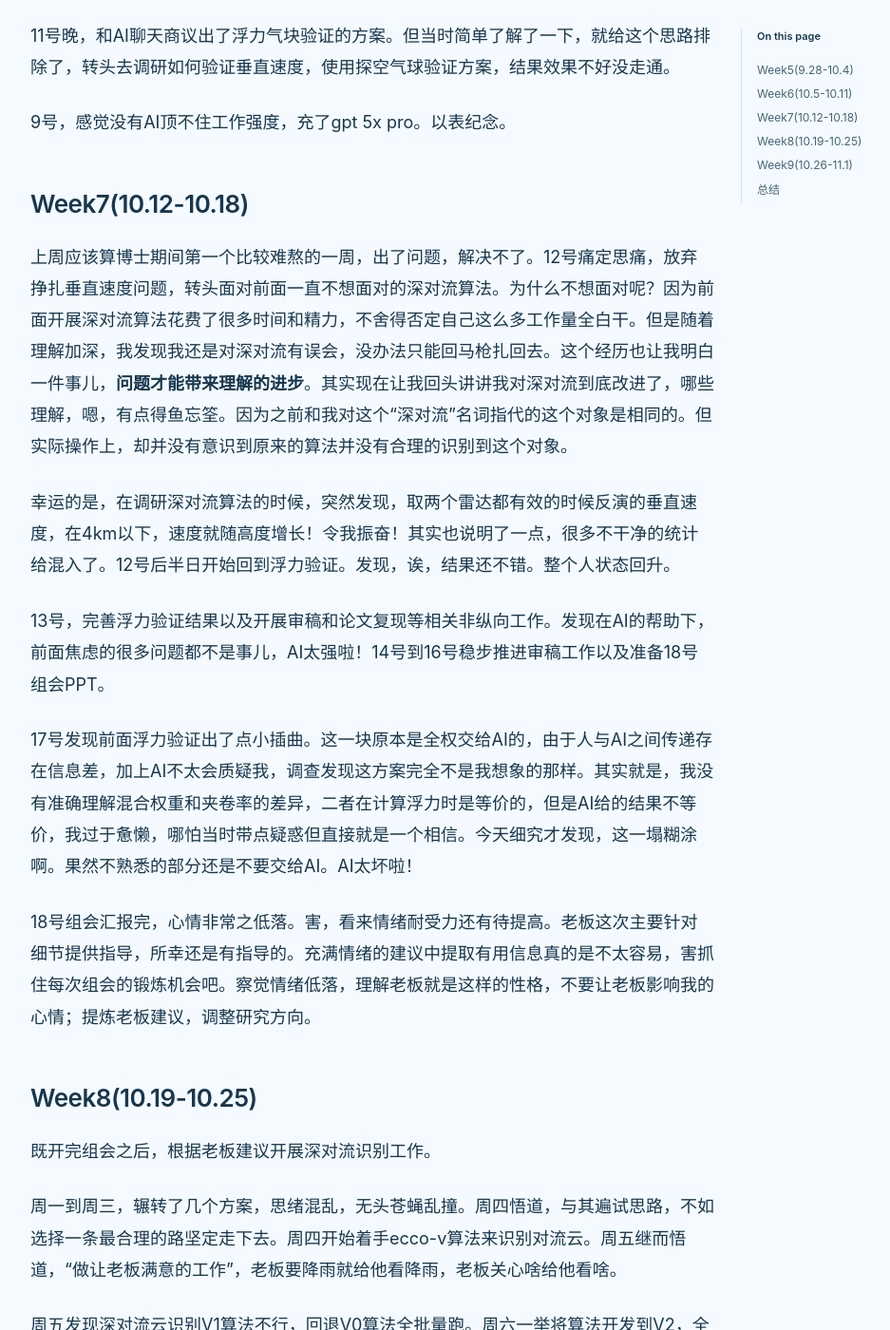
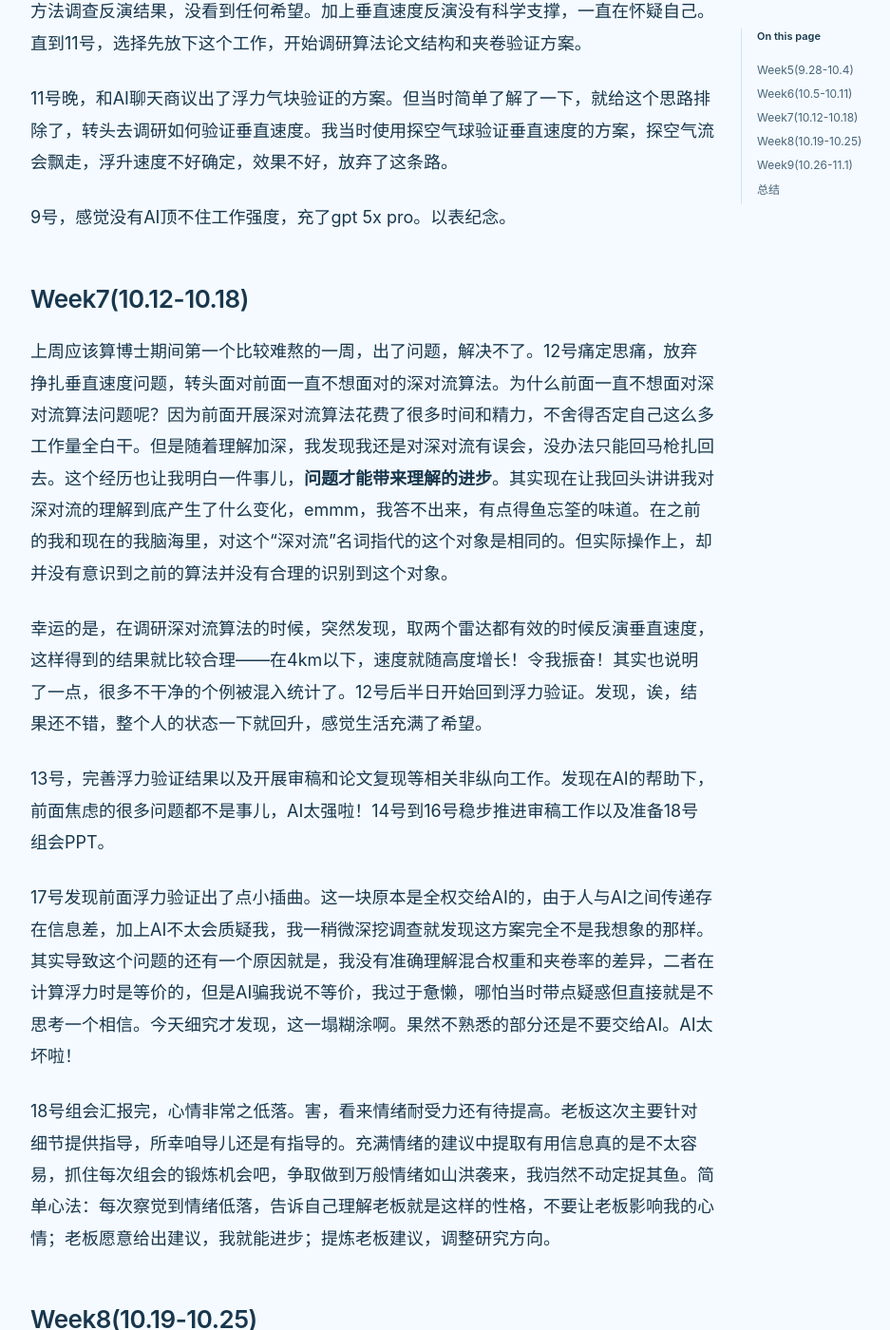
Before and after one commit to Jiangshr-mjl/Jiangshr-mjl.github.io, a Jekyll site: the page built from _posts/2026-10-31-Cloud-Recording2-26年10月回顾.md, in a window 1280 px wide and 1400 px high, scrolled down 1429 px. Shown: the whole window at 95% size, without its empty margins (248-1185 px from the left). Built offline with Jekyll 4.4.1, drawn with Linux system fonts in a browser that asks for light colours; some of the changed text lies outside the part shown.

Commit message:
Update September and October reviews

```diff
--- a/_posts/2026-10-31-Cloud-Recording2-26年10月回顾.md
+++ b/_posts/2026-10-31-Cloud-Recording2-26年10月回顾.md
@@ -8,50 +8,50 @@ date: 2026-10-31
 
 ## Week5(9.28-10.4)
 
-10.2之前一直都在赶工，持续性地赶工，中秋赶工，上课3天依旧赶工，10.1还在赶工。看到同学朋友都打算在国庆回家挺羡慕的。这是佩服自己，想都不想答应了老板10.2号汇报工作。
+10.2之前一直都在赶工，持续性地赶工，中秋赶工，上课3天依旧赶工，10.1还在赶工。看到同学朋友都打算在国庆回家挺羡慕的。真是佩服自己，想都不想答应了老板10.2号汇报工作。
 
-10.2当天汇报被严肃指出问题。老板一针见血指出我是工程师思维。这个问题在本科就被陈老师指出过，“你别急着把自己当成技术民工，我们要当科学家，科学家比只懂技术的民工更高明”，大概是原话吧。害，道理貌似是听懂了，要关注科学问题，解决科学问题，而不是关注细节，钻牛角尖。一个词，大局观。听懂了但这么多年从行为上来看，我还是没真正搞懂。
+10.2当天汇报被严肃指出问题。老板一针见血指出我是工程师思维。这个问题在本科就被陈老师指出过，“你别急着把自己当成技术民工，我们要当科学家，科学家比只懂技术的民工更高明”，大概是原话吧。害，道理貌似是听懂了，要关注科学问题，解决科学问题，而不是关注细节，钻牛角尖。其实就是一个词，大局观。以为自己听懂了，但这么多年从行为上来看，我还是没真正搞懂。
 
-怎么从所谓的工程师思维上升到科学家思维呢？我目前没有很好的办法，每次开展科研工作之前，都问一下自己，我接下来打算做的工作目的是什么？这个工作是否有必要？是否能直接服务于我的科学问题？道阻且长，行则降至。
+怎么从所谓的工程师思维上升到科学家思维呢？常常思索，未得其法。唯一能想到的办法就是，从简单做起。每次开展科研工作之前，都问一下自己，“我接下来打算做的工作目的是什么？这个工作是否有必要？是否能直接服务于我的科学问题？”道阻且长，行则降至。
 
 3号4号，少干多休，放松捏~
 ## Week6(10.5-10.11)
 
-5号，焦虑，老板提出的验证问题毫无头绪，具体做了什么工作已经忘记了，现在记忆是越来越差了。奥，想起来了，在想怎么收束科学问题。找合作的同学聊了一下数值模拟课程的方向。然后开始读夹卷方向的博士论文了。咳，怎么好了解一个领域方法我怎么就忘了呢？
+5号，焦虑，非常得焦虑。老板组会提出的验证问题毫无头绪。现在回忆起来，5号具体做了什么工作已经忘记了，只记得做了非常多的尝试，都以失败告终（现在记忆是越来越差了）。奥~想起来了，这段时间在想怎么收束科学问题。还读了夹卷方向的博士论文，疯狂恶补知识。咳，怎么这么好的一个了解新领域的方法我就给忘了呢？除了科研，还简单推进了一下课程作业，找合作的同学聊了一下数值模拟课程的方向。
 
-6号，刘傲川来复旦参观，带他转了一圈。晚上他带我去徐家汇美罗城以及周边一片景点转了一圈。挺放松。
+6号，刘傲川来复旦参观，带他转了一圈。晚上他带我去徐家汇美罗城以及周边一片景点转了一圈。从极度痛苦的科研中缓了一口气。
 
 7号，完成深对流批量识别，开发了第四代夹卷反演算法。把反演结果绘制出来之后人都不好了。垂直速度好小，而且整体随速度上升而下降。看到这个结果，又想到下个月要开始跟着师姐回复审稿意见，三个课程汇报，一项课程复现工作，一项课程中测，倍感绝望。
 
 8号到10号，一边处理课程作业，一边在调查为什么反演结果这么怪，十分难熬。穷尽各种方法调查反演结果，没看到任何希望。加上垂直速度反演没有科学支撑，一直在怀疑自己。直到11号，选择先放下这个工作，开始调研算法论文结构和夹卷验证方案。
 
-11号晚，和AI聊天商议出了浮力气块验证的方案。但当时简单了解了一下，就给这个思路排除了，转头去调研如何验证垂直速度，使用探空气球验证方案，结果效果不好没走通。
+11号晚，和AI聊天商议出了浮力气块验证的方案。但当时简单了解了一下，就给这个思路排除了，转头去调研如何验证垂直速度。我当时使用探空气球验证垂直速度的方案，探空气流会飘走，浮升速度不好确定，效果不好，放弃了这条路。
 
 9号，感觉没有AI顶不住工作强度，充了gpt 5x pro。以表纪念。
 
 ## Week7(10.12-10.18)
 
-上周应该算博士期间第一个比较难熬的一周，出了问题，解决不了。12号痛定思痛，放弃挣扎垂直速度问题，转头面对前面一直不想面对的深对流算法。为什么不想面对呢？因为前面开展深对流算法花费了很多时间和精力，不舍得否定自己这么多工作量全白干。但是随着理解加深，我发现我还是对深对流有误会，没办法只能回马枪扎回去。这个经历也让我明白一件事儿，**问题才能带来理解的进步**。其实现在让我回头讲讲我对深对流到底改进了，哪些理解，嗯，有点得鱼忘筌。因为之前和我对这个“深对流”名词指代的这个对象是相同的。但实际操作上，却并没有意识到原来的算法并没有合理的识别到这个对象。
+上周应该算博士期间第一个比较难熬的一周，出了问题，解决不了。12号痛定思痛，放弃挣扎垂直速度问题，转头面对前面一直不想面对的深对流算法。为什么前面一直不想面对深对流算法问题呢？因为前面开展深对流算法花费了很多时间和精力，不舍得否定自己这么多工作量全白干。但是随着理解加深，我发现我还是对深对流有误会，没办法只能回马枪扎回去。这个经历也让我明白一件事儿，**问题才能带来理解的进步**。其实现在让我回头讲讲我对深对流的理解到底产生了什么变化，emmm，我答不出来，有点得鱼忘筌的味道。在之前的我和现在的我脑海里，对这个“深对流”名词指代的这个对象是相同的。但实际操作上，却并没有意识到之前的算法并没有合理的识别到这个对象。
 
-幸运的是，在调研深对流算法的时候，突然发现，取两个雷达都有效的时候反演的垂直速度，在4km以下，速度就随高度增长！令我振奋！其实也说明了一点，很多不干净的统计给混入了。12号后半日开始回到浮力验证。发现，诶，结果还不错。整个人状态回升。
+幸运的是，在调研深对流算法的时候，突然发现，取两个雷达都有效的时候反演垂直速度，这样得到的结果就比较合理——在4km以下，速度就随高度增长！令我振奋！其实也说明了一点，很多不干净的个例被混入统计了。12号后半日开始回到浮力验证。发现，诶，结果还不错，整个人的状态一下就回升，感觉生活充满了希望。
 
 13号，完善浮力验证结果以及开展审稿和论文复现等相关非纵向工作。发现在AI的帮助下，前面焦虑的很多问题都不是事儿，AI太强啦！14号到16号稳步推进审稿工作以及准备18号组会PPT。
 
-17号发现前面浮力验证出了点小插曲。这一块原本是全权交给AI的，由于人与AI之间传递存在信息差，加上AI不太会质疑我，调查发现这方案完全不是我想象的那样。其实就是，我没有准确理解混合权重和夹卷率的差异，二者在计算浮力时是等价的，但是AI给的结果不等价，我过于惫懒，哪怕当时带点疑惑但直接就是一个相信。今天细究才发现，这一塌糊涂啊。果然不熟悉的部分还是不要交给AI。AI太坏啦！
+17号发现前面浮力验证出了点小插曲。这一块原本是全权交给AI的，由于人与AI之间传递存在信息差，加上AI不太会质疑我，我一稍微深挖调查就发现这方案完全不是我想象的那样。其实导致这个问题的还有一个原因就是，我没有准确理解混合权重和夹卷率的差异，二者在计算浮力时是等价的，但是AI骗我说不等价，我过于惫懒，哪怕当时带点疑惑但直接就是不思考一个相信。今天细究才发现，这一塌糊涂啊。果然不熟悉的部分还是不要交给AI。AI太坏啦！
 
-18号组会汇报完，心情非常之低落。害，看来情绪耐受力还有待提高。老板这次主要针对细节提供指导，所幸还是有指导的。充满情绪的建议中提取有用信息真的是不太容易，害抓住每次组会的锻炼机会吧。察觉情绪低落，理解老板就是这样的性格，不要让老板影响我的心情；提炼老板建议，调整研究方向。
+18号组会汇报完，心情非常之低落。害，看来情绪耐受力还有待提高。老板这次主要针对细节提供指导，所幸咱导儿还是有指导的。充满情绪的建议中提取有用信息真的是不太容易，抓住每次组会的锻炼机会吧，争取做到万般情绪如山洪袭来，我岿然不动定捉其鱼。简单心法：每次察觉到情绪低落，告诉自己理解老板就是这样的性格，不要让老板影响我的心情；老板愿意给出建议，我就能进步；提炼老板建议，调整研究方向。
 ## Week8(10.19-10.25)
 
 既开完组会之后，根据老板建议开展深对流识别工作。
 
-周一到周三，辗转了几个方案，思绪混乱，无头苍蝇乱撞。周四悟道，与其遍试思路，不如选择一条最合理的路坚定走下去。周四开始着手ecco-v算法来识别对流云。周五继而悟道，“做让老板满意的工作”，老板要降雨就给他看降雨，老板关心啥给他看啥。
+周一到周三，辗转了几个方案，思绪混乱，无头苍蝇乱撞。周四悟道，**与其遍试思路，不如选择一条目前最合理的路坚定走下去**。周四开始着手ecco-v算法来识别对流云。周五继而悟道，**“做让老板满意的工作”**，老板要降雨就给他看降雨，老板关心啥给他看啥。
 
-周五发现深对流云识别V1算法不行，回退V0算法全批量跑。周六一举将算法开发到V2，全批量后台挂载。周日处理琐碎杂务，准备下周的污染气象汇报和英语中测。
+周五发现深对流云识别V1算法效果不行，回退V0算法全批量跑。周六一举将算法开发到V2，全批量后台挂载。周日处理琐碎杂务，准备下周的污染气象汇报和英语中测。
 ## Week9(10.26-11.1)
 
-这周两个汇报一个中测。周一的汇报和周二的中测中规中矩，周五汇报比较满意。顺手处理的数值课的复现工作，全流程跑通。
+这周课程任务猛猛推进，两个汇报一个中测。周一的汇报和周二的中测中规中矩，周五汇报比较满意，表现得真不错。最后还顺手处理了数值课的复现工作，全流程跑通。
 
-科研推进方面，周一V2识别结果出来，两天着手优化，开发出V3算法并批量挂载。周三结果出来，分析结果，统计降水。周四，整理近两周工作，准备汇报材料。周五完善汇报材料。
+科研推进方面，周一V2识别结果出来，两天着手优化，开发出V3算法并批量挂载。周三V3算法结果出来，分析结果，统计降水。周四，整理近两周工作，准备汇报材料。周五完善汇报材料。
 
 周五过得比较轻松，主要精力都放在了`Cloud Plan`网站优化。算是给自己放了一个小假吧。但是，心理上感觉并没用放松的感觉。但仔细想想，又不知道推进什么？（其实大有事情推进，只是因为怕麻烦、恐惧，拒绝推进）
 
@@ -61,4 +61,4 @@ date: 2026-10-31
 
 这个月远没有我想的那么痛苦，当然很大程度上是AI助力了。完成了三个汇报，一个中测，和复现作业。科研工作主要设计并实现了浮力验证的方案和开发优化了全新的深对流云识别算法。
 
-感觉最近科研有点抓不到重心，经常觉得这样做会不会太工程师，但又搞不懂该怎么做。还是多找老师汇报，多拿反馈。保持思考，保持进步。
+感觉最近科研有点抓不到重心，经常会害怕自己做这样工作会不会太工程师，但又搞不懂该怎么做。还是多找老师汇报，多拿反馈。保持思考，保持进步。
```
Also changed, not shown: _posts/2026-09-27-Cloud-Recording1-26年9月回顾.md (+17 -13 lines).
